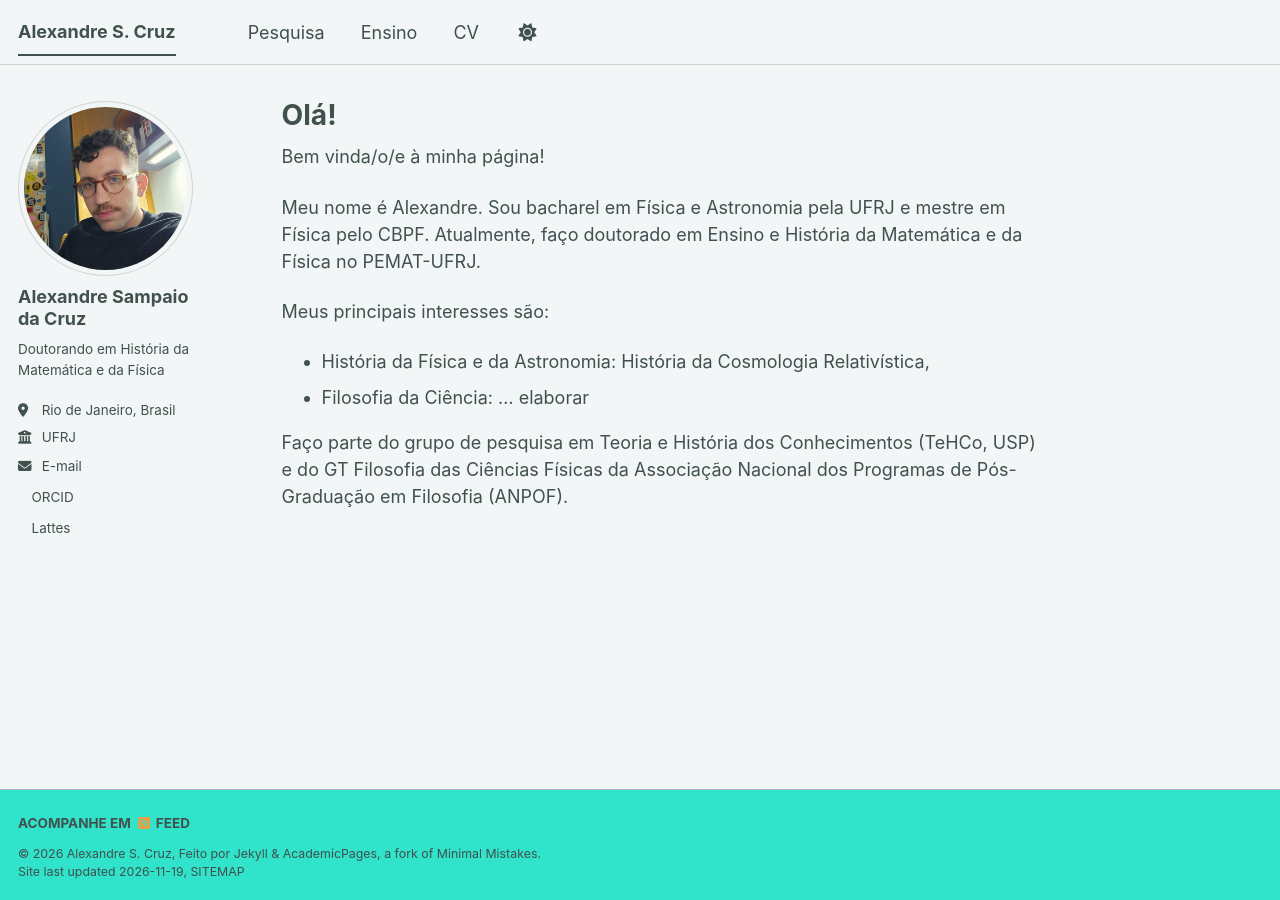
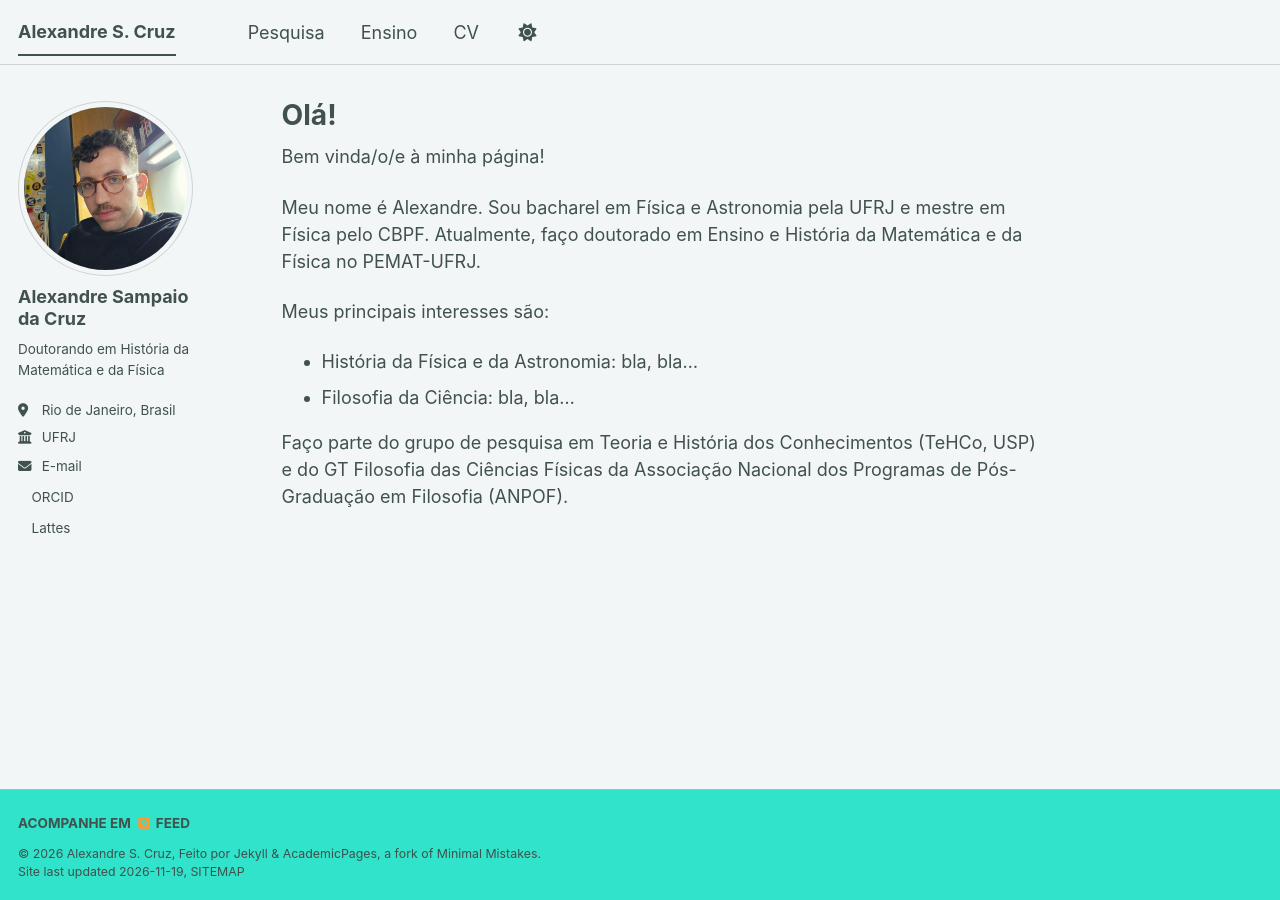
Before and after one commit to alexndr-sc/alexndr-sc.github.io, a Jekyll site: the page built from _pages/about.md, in a window 1280 px wide. Built offline with Jekyll 4.4.1, drawn with Linux system fonts in a browser that asks for light colours; a script bundle is joined from its source files by our own code; a style sheet for code colours, icons or effects is not loaded.

Commit message:
Update about.md

```diff
--- a/_pages/about.md
+++ b/_pages/about.md
@@ -14,8 +14,8 @@ Meu nome é Alexandre. Sou bacharel em Física e Astronomia pela UFRJ e mestre e
 
 Meus principais interesses são:
 
-- História da Física e da Astronomia: História da Cosmologia Relativística,
-- Filosofia da Ciência: ... elaborar
+- História da Física e da Astronomia: bla, bla...
+- Filosofia da Ciência: bla, bla...
 
 
 Faço parte do grupo de pesquisa em Teoria e História dos Conhecimentos (TeHCo, USP) e do GT Filosofia das Ciências Físicas da Associação Nacional dos Programas de Pós-Graduação em Filosofia (ANPOF).
```
